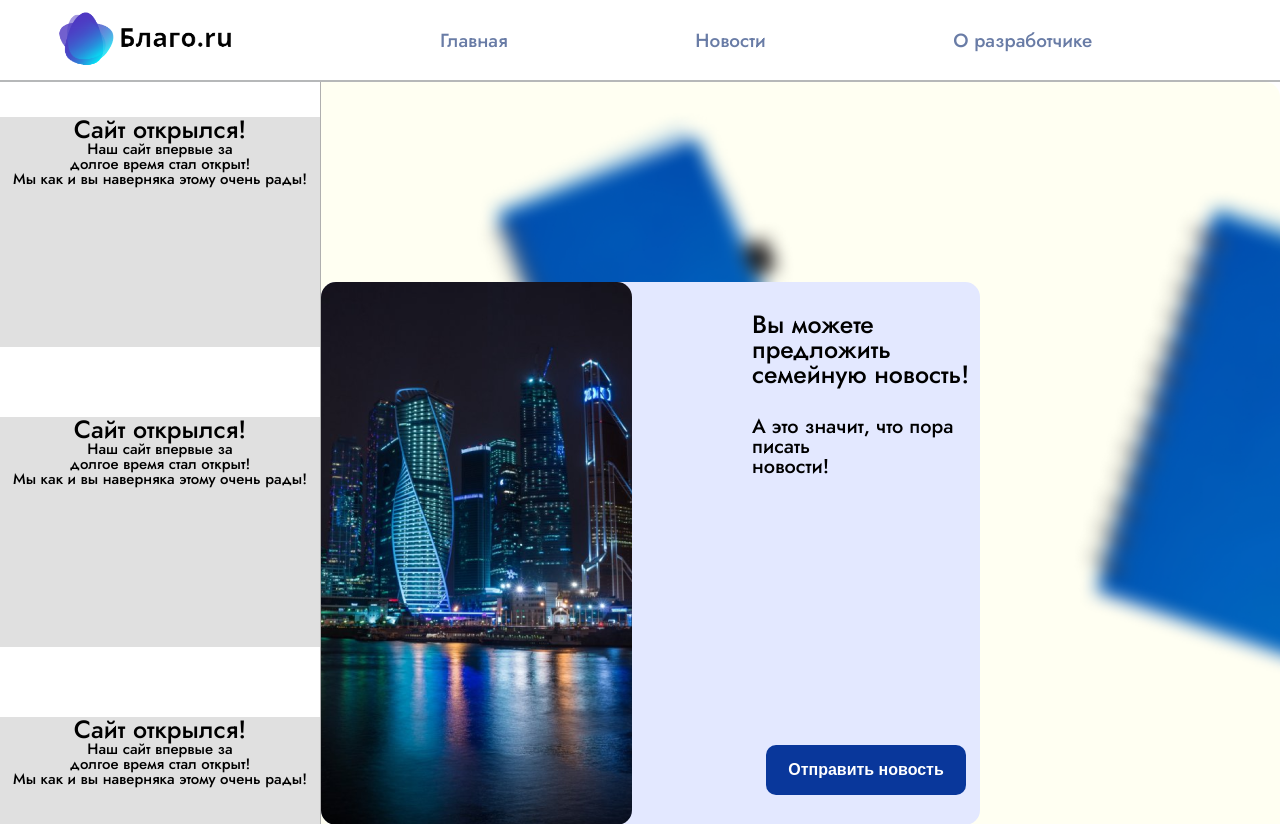
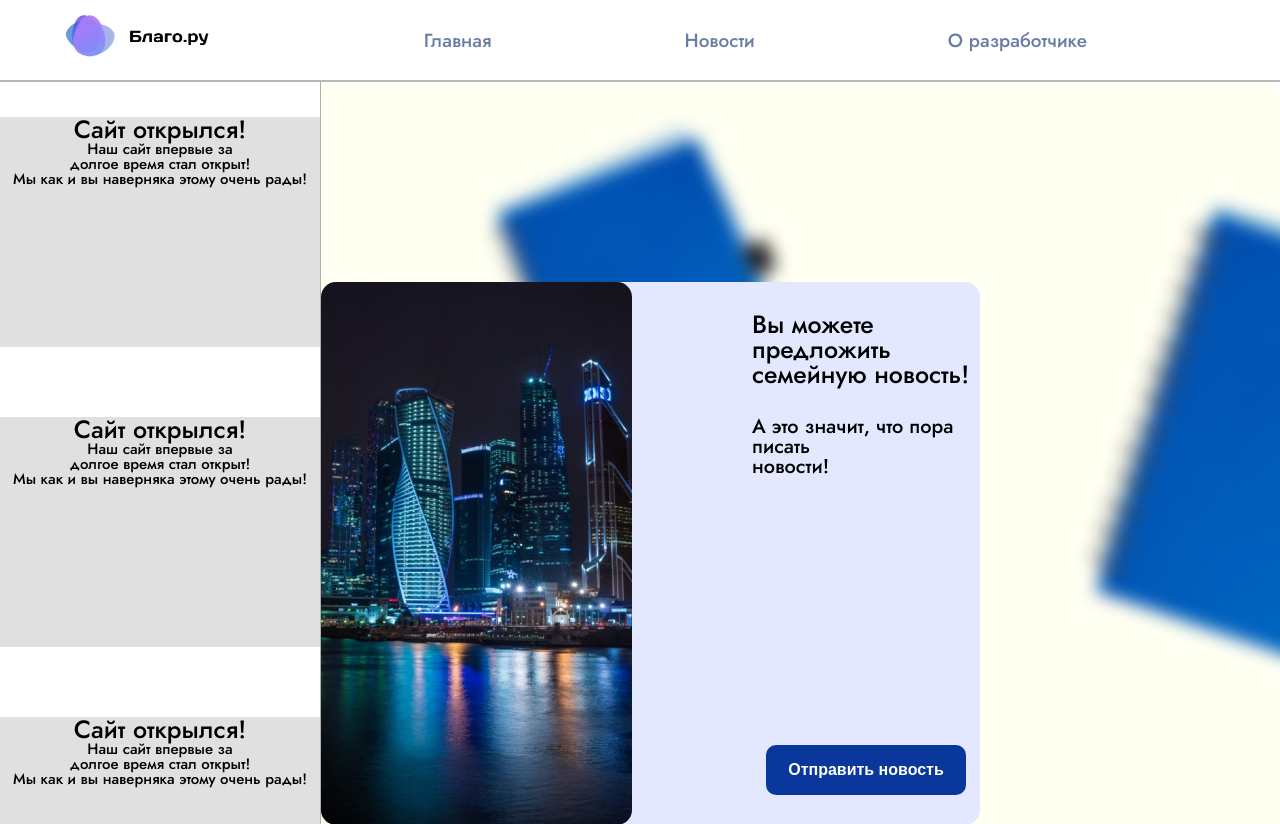
Before and after one commit to Paxtees/mysite, a PHP site: page /news.php in a window 1280 px wide. Shown: the top 824 px of the page. Run offline with PHP 8.4, Linux system fonts and the light colour scheme.

Commit message:
my changes

```diff
--- a/blocks/header.php
+++ b/blocks/header.php
@@ -6,14 +6,14 @@
     <title><?php echo $title; ?></title>
     <link rel="stylesheet" href="css/norma.css">
     <link rel="stylesheet" href="css/style.css">
-    <link rel="shortcut icon" href="img/zzz.png" type="image/x-icon">
+    <link rel="shortcut icon" href="img/sadasda.png" type="image/x-icon">
     <link rel="stylesheet" type="text/css" href="slide navbar style.css">
     <link href="https://fonts.googleapis.com/css2?family=Jost:wght@500&display=swap" rel="stylesheet">
 </head>
 <body>
     <header>
         <nav>
-            <img src="img/zzz.png" alt="" class="nav-img">
+            <img src="img/xxx.png" alt="" class="nav-img">
             <ul class="nav-ul">
                 <li class="li-nav"><a href="indexxx.php" class="jopa">Главная</a></li>
                 <li class="li-nav"><a href="news.php" class="jopa">Новости</a></li>
```
Also changed, not shown: img/sadasda.png (added), img/xxx.png (added).
